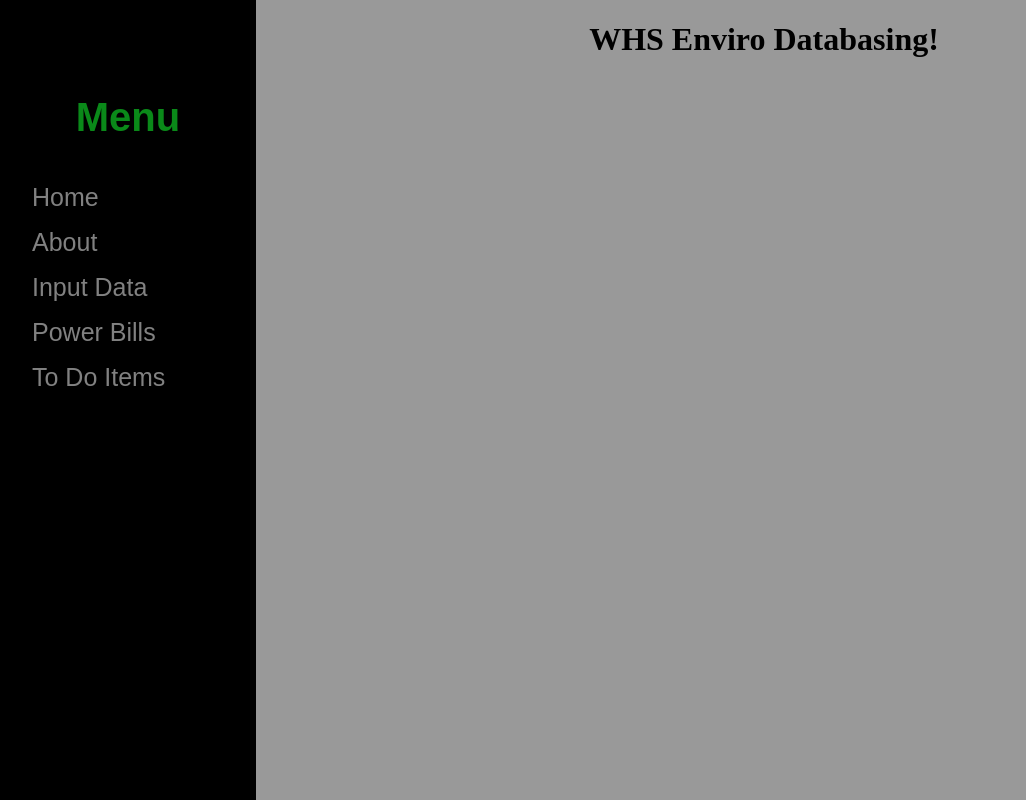
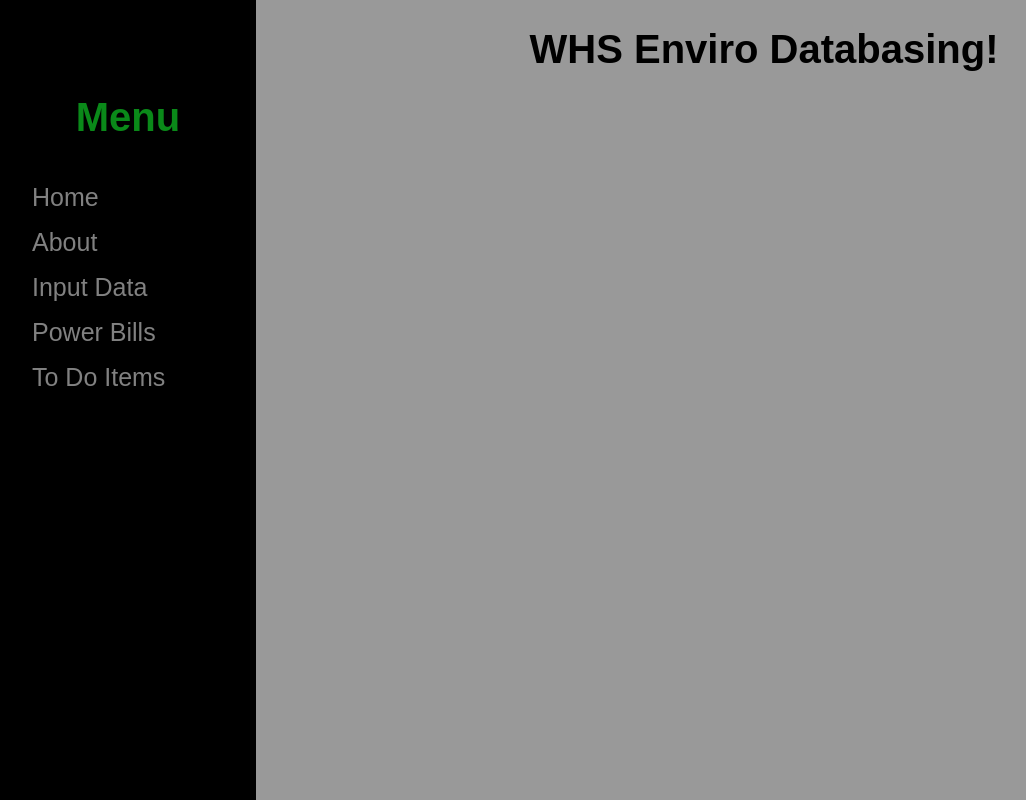
Before and after one commit to ExcitedLethargy/whsenviro, a website with bundled scripts: page index.html in a window 1280 px wide. Shown: the whole page, without its empty margins (0-1026 px from the left). Built offline with nearby package versions, Linux system fonts and the light colour scheme.

Commit message:
Added styling to main page header.

```diff
--- a/public/css/stylesheet.css
+++ b/public/css/stylesheet.css
@@ -5,6 +5,8 @@
 /*Main header*/
 #eMainHeader {
     text-align: center;
+    font-family: Arial;
+    font-size: 40px;
 }
 
 /*-------------------------------------------------------------------------------------------*/
```
